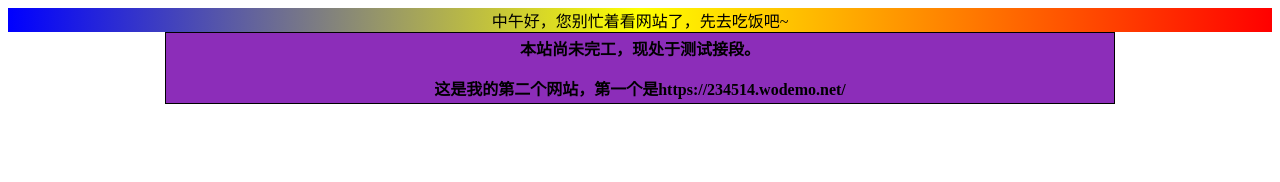
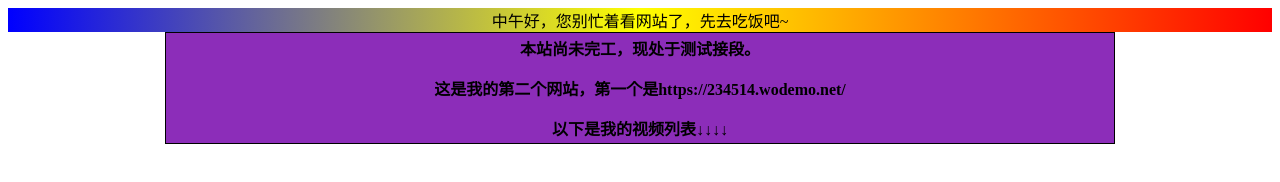
Before and after one commit to 234514/234514.github.io, a plain HTML site: page index.html in a window 1280 px wide. Drawn offline with Linux system fonts and the light colour scheme.

Commit message:
index.html

```diff
--- a/index.html
+++ b/index.html
@@ -35,6 +35,10 @@
 <link rel="shortcut icon" href="https://raw.githubusercontent.com/HRHR1/HRHR1.github.io/master/icons/bitbug_favicon.ico" type="image/x-icon" />
 
 <p>本站尚未完工，现处于测试接段。</p>
+
 <p>这是我的第二个网站，第一个是https://234514.wodemo.net/</p>
 
+<p><strong>以下是我的视频列表↓↓↓↓</strong></p>
+
+
 </html>
```
